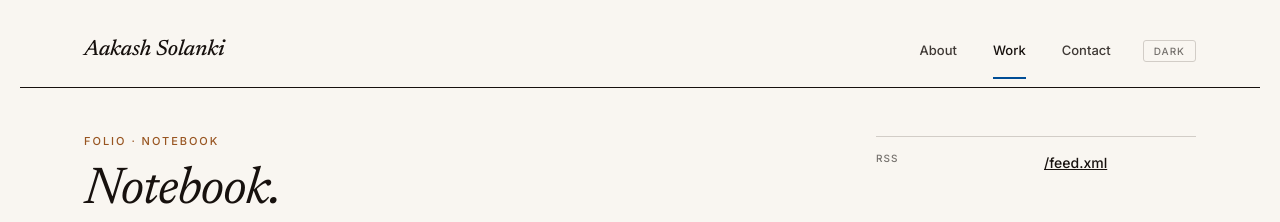
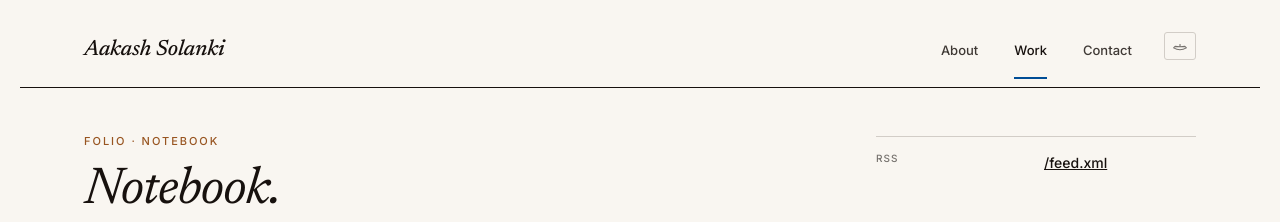
Before and after one commit to skishchampi/skishchampi.github.io, a Jekyll site: the page built from blog/index.html, in a window 1280 px wide. Shown: the top 222 px of the page. Built offline with Jekyll 4.4.1, drawn with Linux system fonts in a browser that asks for light colours; some web fonts are replaced.

Commit message:
Replace theme toggle text with dīpa (oil lamp) icon
Light mode shows an unlit lamp; dark mode lights the flame in cobalt.
Atta-dīpa — be a lamp unto yourselves.

Co-Authored-By: Claude Opus 4.7 (1M context) <noreply@anthropic.com>

```diff
--- a/_layouts/default.html
+++ b/_layouts/default.html
@@ -92,7 +92,13 @@
           <a href="{{ '/' | relative_url }}"{% if here == '/' %} class="active" aria-current="page"{% endif %}>About</a>
           <a href="{{ '/work/' | relative_url }}"{% if here contains '/work' or here contains '/research' or here contains '/publications' or here contains '/teaching' or here contains '/talks' or here contains '/projects' or here contains '/blog' %} class="active" aria-current="page"{% endif %}>Work</a>
           <a href="{{ '/contact/' | relative_url }}"{% if here contains '/contact' %} class="active" aria-current="page"{% endif %}>Contact</a>
-          <button id="theme-toggle" type="button" aria-pressed="false" aria-label="Switch to dark mode">Dark</button>
+          <button id="theme-toggle" type="button" aria-pressed="false" aria-label="Switch to dark mode">
+            <svg viewBox="0 0 24 24" width="18" height="18" fill="none" stroke="currentColor" stroke-width="1.5" stroke-linecap="round" stroke-linejoin="round" aria-hidden="true" focusable="false">
+              <path d="M3.5 14.5 Q12 19.5 20.5 14.5 L18.5 12.5 Q12 13.5 5.5 12.5 Z"/>
+              <line x1="12" y1="12.5" x2="12" y2="10"/>
+              <path class="flame" d="M12 9.5 Q14.6 7.2 13 4.5 Q12.4 5.6 11.6 6 Q10 7.6 12 9.5 Z" fill="currentColor" stroke="none"/>
+            </svg>
+          </button>
         </nav>
       </header>
 
--- a/assets/css/style.css
+++ b/assets/css/style.css
@@ -121,12 +121,19 @@ a { color: var(--ink); }
   background: none;
   border: 1px solid var(--rule);
   color: var(--ink-3);
-  padding: 5px 10px; border-radius: 3px;
-  font: 500 0.625rem/1 var(--sans);
-  letter-spacing: 0.1em; text-transform: uppercase;
+  padding: 4px 6px; border-radius: 3px;
+  display: inline-flex; align-items: center; justify-content: center;
   cursor: pointer;
   transition: color 0.15s var(--ease), border-color 0.15s var(--ease);
 }
+#theme-toggle svg { display: block; }
+#theme-toggle .flame {
+  fill: var(--accent-blue);
+  opacity: 0;
+  transform-origin: 12px 9px;
+  transition: opacity 0.25s var(--ease);
+}
+html[data-theme="dark"] #theme-toggle .flame { opacity: 1; }
 #theme-toggle:hover { color: var(--ink); border-color: var(--ink); }
 
 /* ── Main ─────────────────────────────────────────────────── */
--- a/assets/js/theme.js
+++ b/assets/js/theme.js
@@ -4,7 +4,6 @@
     var isDark = theme === 'dark';
     btn.setAttribute('aria-pressed', isDark ? 'true' : 'false');
     btn.setAttribute('aria-label', isDark ? 'Switch to light mode' : 'Switch to dark mode');
-    btn.textContent = isDark ? 'Light' : 'Dark';
   }
 
   document.addEventListener('DOMContentLoaded', function () {
```
